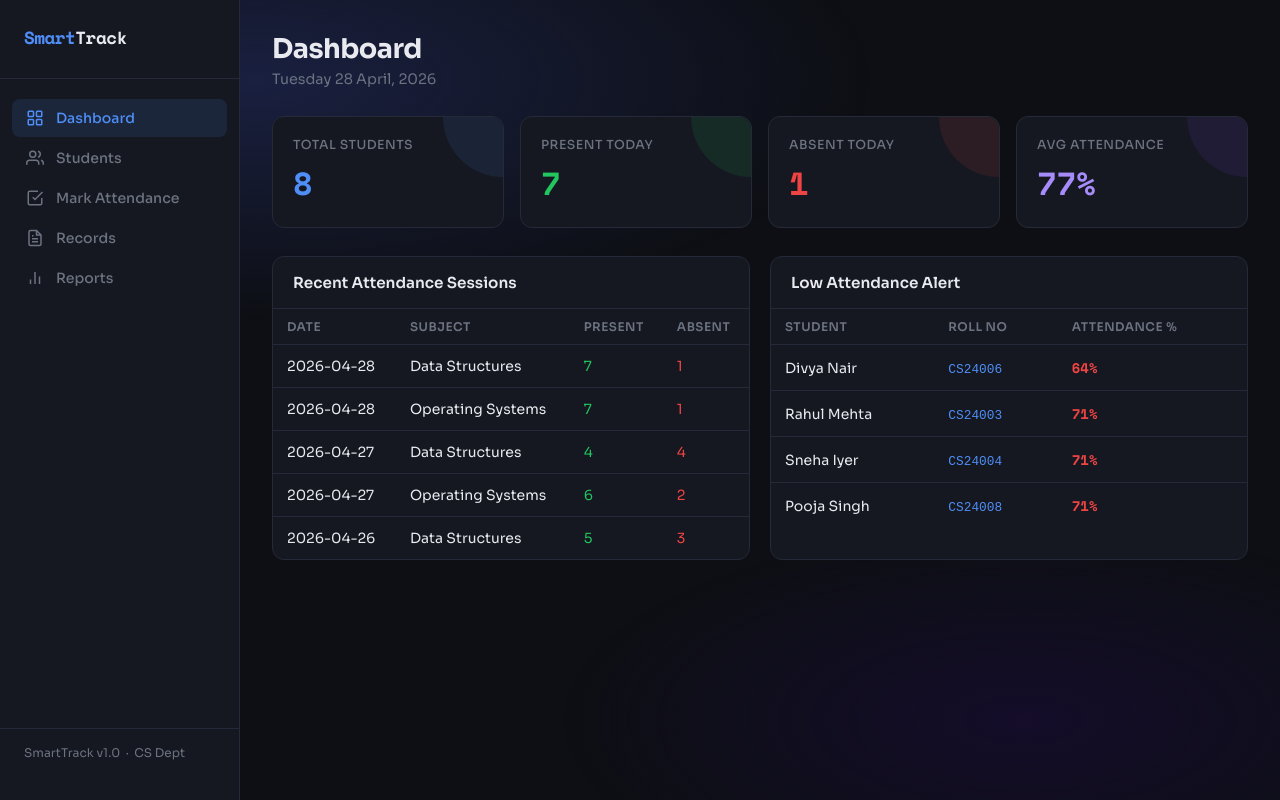
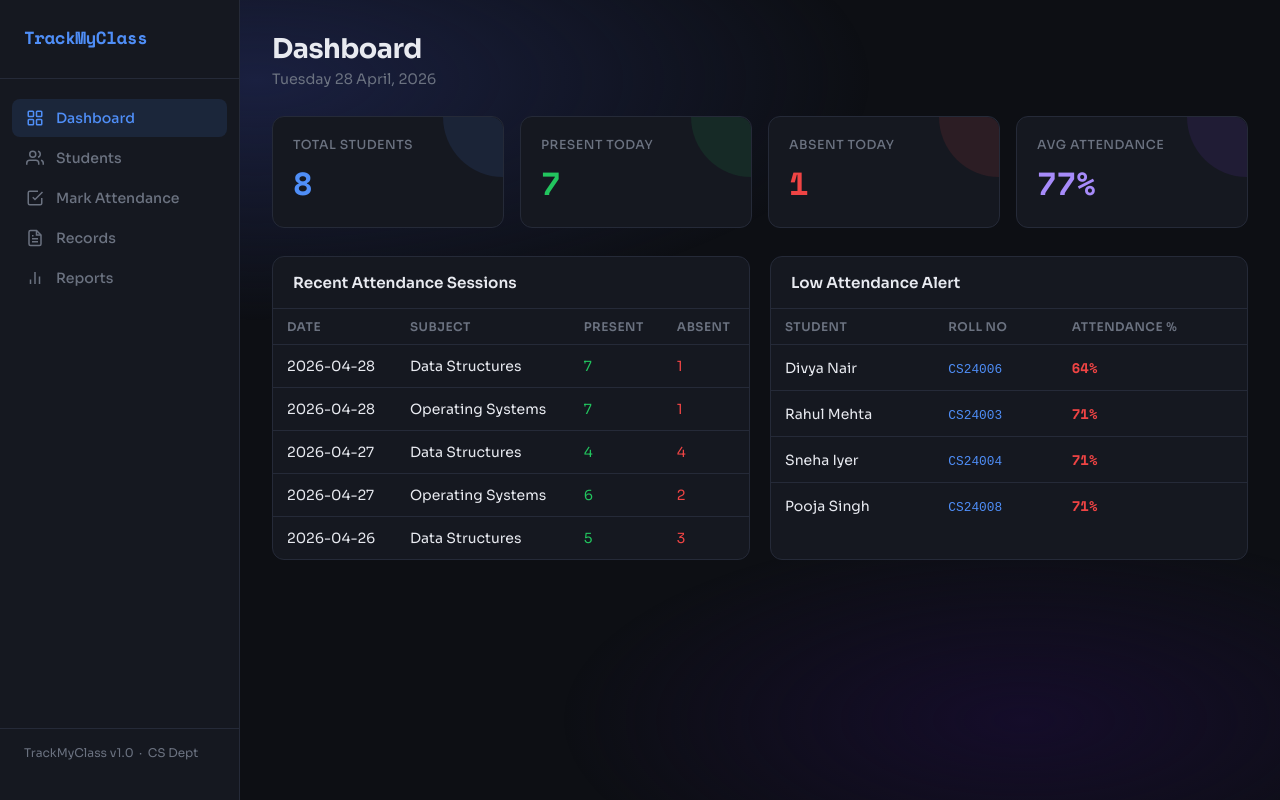
Before and after one commit to Geethika1531/attendance-system, a plain HTML site: page index.html in a window 1280 px wide. Drawn offline with nearby package versions, Linux system fonts and the light colour scheme.

Commit message:
Update index.html

```diff
--- a/index.html
+++ b/index.html
@@ -3,7 +3,7 @@
 <head>
 <meta charset="UTF-8">
 <meta name="viewport" content="width=device-width, initial-scale=1.0">
-<title>AttendEase – Student Attendance Management</title>
+<title>TrackMyClass – Student Attendance Management</title>
 <link href="https://fonts.googleapis.com/css2?family=Space+Mono:wght@400;700&family=Sora:wght@300;400;500;600;700&display=swap" rel="stylesheet">
 <style>
   :root {
@@ -221,7 +221,7 @@
 <div class="app">
   <!-- Sidebar -->
   <aside class="sidebar">
-    <div class="logo">Smart<span>Track</span></div>
+     <div class="logo">TrackMyClass</div>
     <nav class="nav">
       <div class="nav-item active" onclick="showPage('dashboard')">
         <svg viewBox="0 0 24 24" fill="none" stroke="currentColor" stroke-width="2"><rect x="3" y="3" width="7" height="7" rx="1"/><rect x="14" y="3" width="7" height="7" rx="1"/><rect x="3" y="14" width="7" height="7" rx="1"/><rect x="14" y="14" width="7" height="7" rx="1"/></svg>
@@ -244,7 +244,7 @@
         Reports
       </div>
     </nav>
-    <div class="sidebar-footer">SmartTrack v1.0 &nbsp;·&nbsp; CS Dept</div>
+    <div class="sidebar-footer">TrackMyClass v1.0 &nbsp;·&nbsp; CS Dept</div>
   </aside>
 
   <!-- Main Content -->
```
